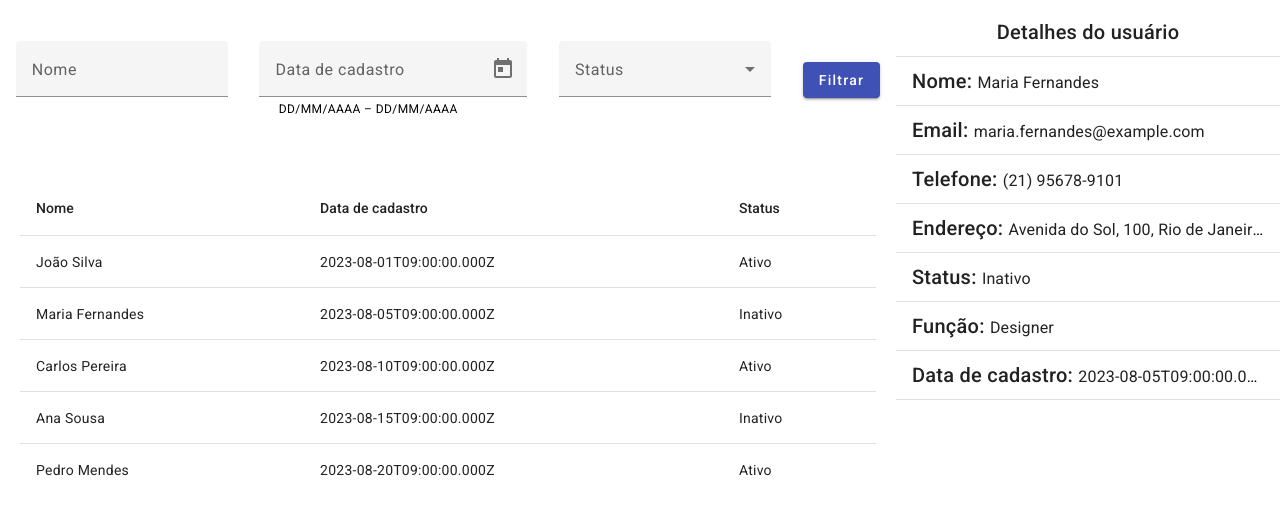
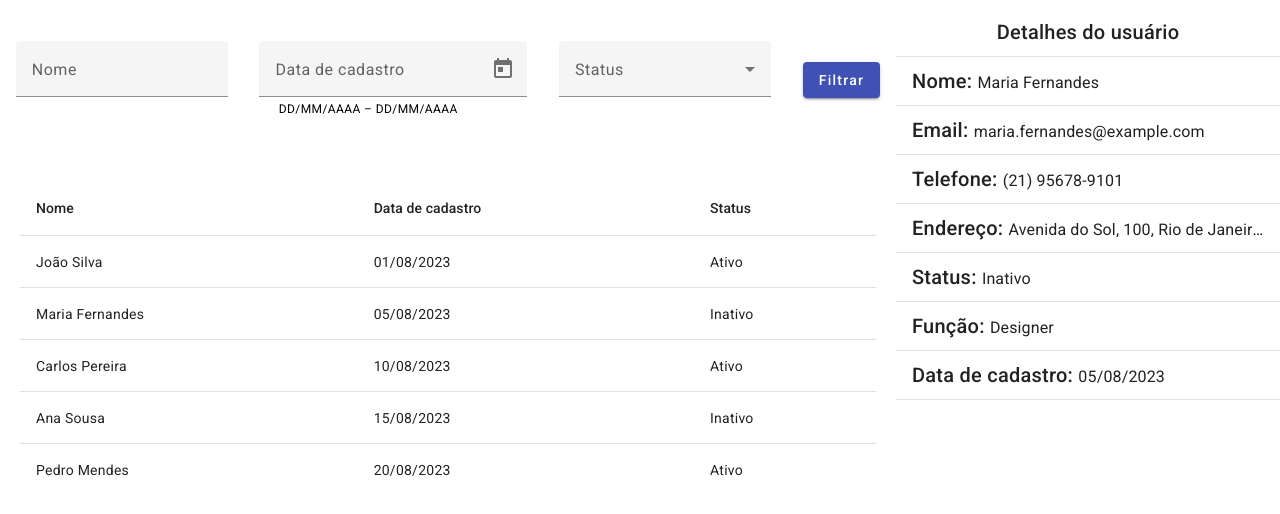
Before and after one commit to Henrique-182/curso-de-angular-v2-ao-v17, an Angular app in the folder 04_Projeto_Filtro_De_Lista_De_Usuarios/users-filter-project/: page / in a window 1280 px wide. Shown: the top 514 px of the page. Built offline with nearby package versions, Linux system fonts and the light colour scheme.

Commit message:
Pipe de Data

```diff
--- a/04_Projeto_Filtro_De_Lista_De_Usuarios/users-filter-project/src/app/components/user-details/user-details.component.html
+++ b/04_Projeto_Filtro_De_Lista_De_Usuarios/users-filter-project/src/app/components/user-details/user-details.component.html
@@ -29,7 +29,7 @@
         </mat-list-item>
         <mat-divider></mat-divider>
         <mat-list-item>
-            <span class="mat-h2">Data de cadastro: </span> <span class="mat-h3">{{ user.dataCadastro }}</span>
+            <span class="mat-h2">Data de cadastro: </span> <span class="mat-h3">{{ user.dataCadastro | date:'dd/MM/yyyy' }}</span>
         </mat-list-item>
         <mat-divider></mat-divider>
     </mat-list>
--- a/04_Projeto_Filtro_De_Lista_De_Usuarios/users-filter-project/src/app/components/users-list/users-list.component.html
+++ b/04_Projeto_Filtro_De_Lista_De_Usuarios/users-filter-project/src/app/components/users-list/users-list.component.html
@@ -8,7 +8,7 @@
 
         <ng-container matColumnDef="date">
             <th mat-header-cell *matHeaderCellDef> Data de cadastro </th>
-            <td mat-cell *matCellDef="let element" class="users-list__item" (click)="onUserSelected(element)"> {{element.dataCadastro}} </td>
+            <td mat-cell *matCellDef="let element" class="users-list__item" (click)="onUserSelected(element)"> {{ element.dataCadastro | date:'dd/MM/yyyy' }} </td>
         </ng-container>
 
         <ng-container matColumnDef="status">
```
